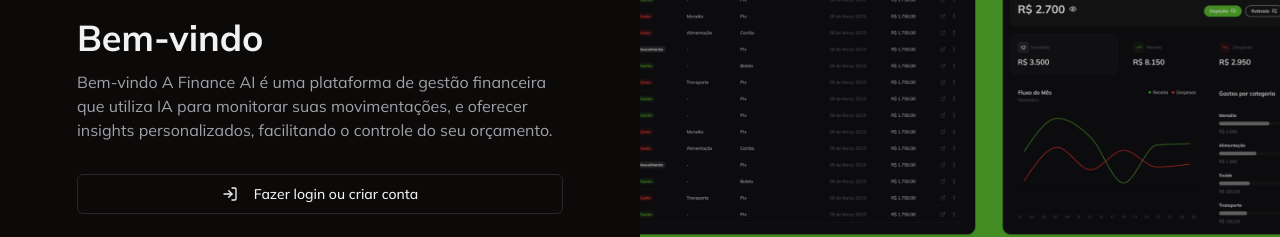
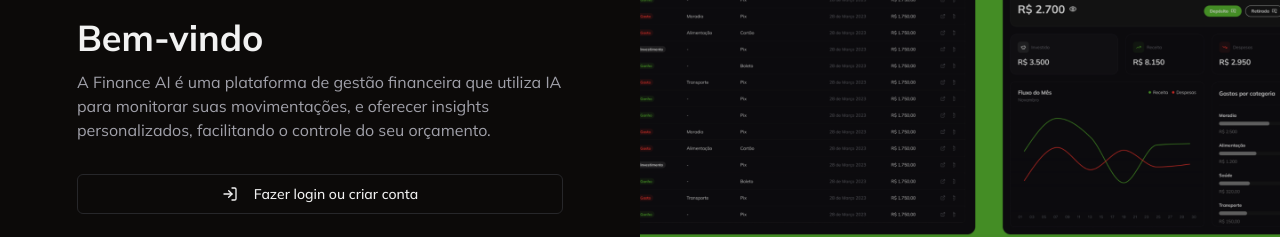
Before and after one commit to Dre1y/finance-ia, a Next.js app: page /login in a window 1280 px wide. Shown: the part 319-556 px from the top of the page. Built offline with nearby package versions, Linux system fonts and the light colour scheme; no server answers.

Commit message:
style: change main paragraph

```diff
--- a/app/login/page.tsx
+++ b/app/login/page.tsx
@@ -23,9 +23,9 @@
         />
         <h1 className="mb-3 text-4xl font-bold">Bem-vindo</h1>
         <p className="mb-8 text-muted-foreground">
-          Bem-vindo A Finance AI é uma plataforma de gestão financeira que
-          utiliza IA para monitorar suas movimentações, e oferecer insights
-          personalizados, facilitando o controle do seu orçamento.
+          A Finance AI é uma plataforma de gestão financeira que utiliza IA para
+          monitorar suas movimentações, e oferecer insights personalizados,
+          facilitando o controle do seu orçamento.
         </p>
         <SignInButton>
           <Button variant="outline">
```
